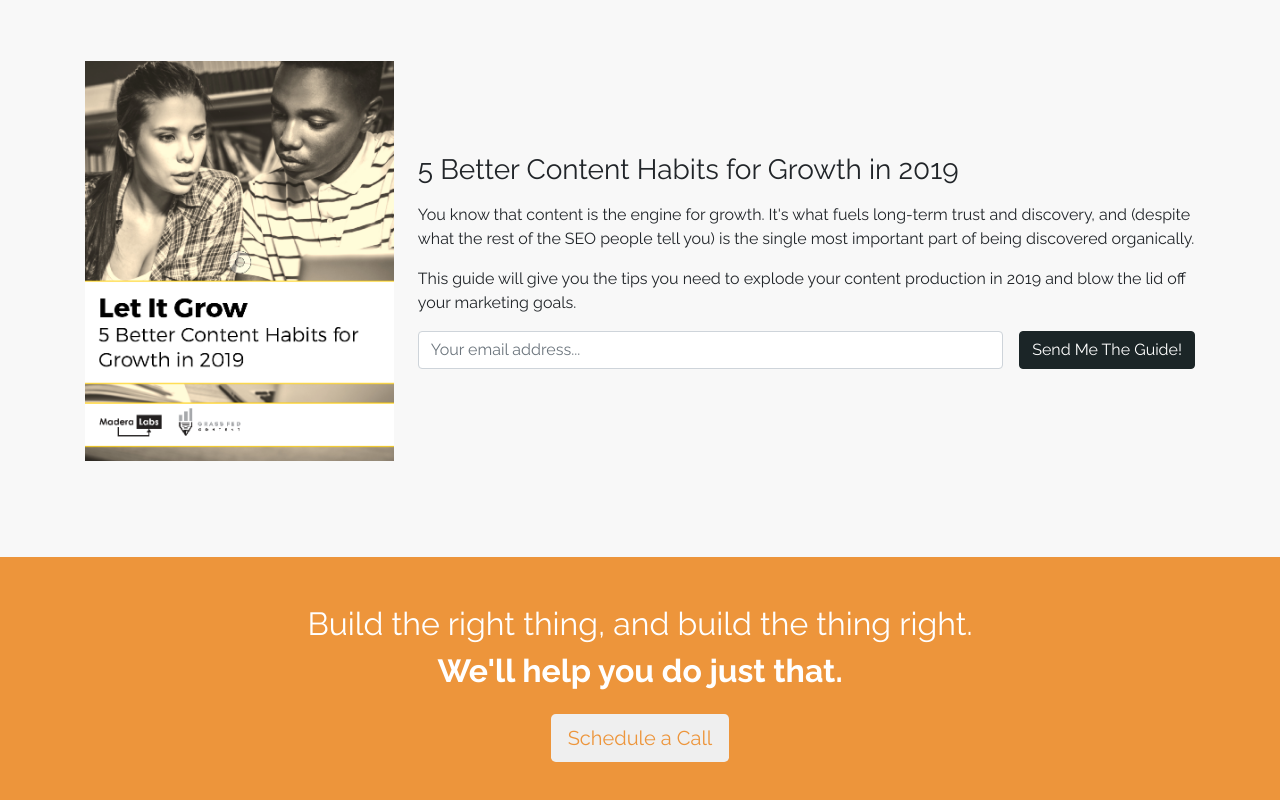
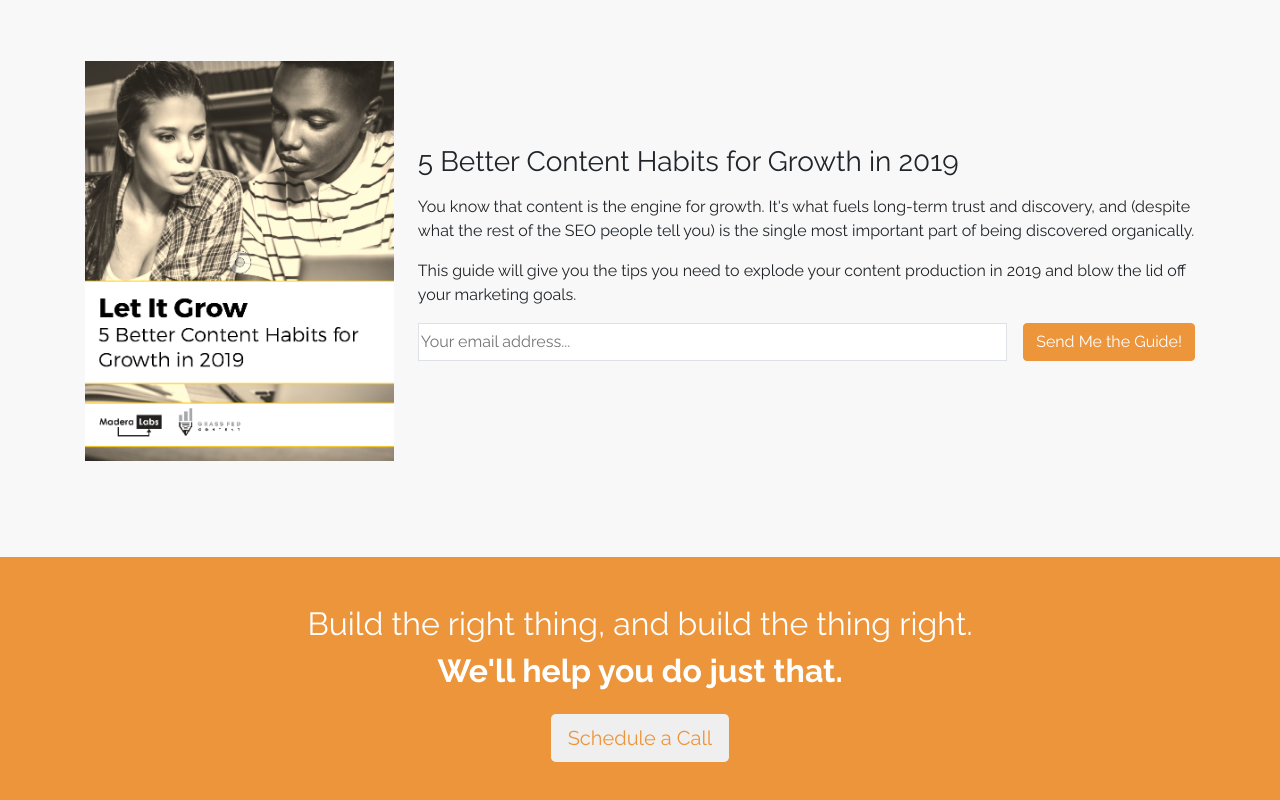
Before and after one commit to jwd2a/madera-2018, a plain HTML site: page index.html in a window 1280 px wide. Shown: the part 1963-2763 px from the top of the page. Drawn offline with Linux system fonts and the light colour scheme; a script that the page names is missing.

Commit message:
gh pages branch

```diff
--- a/index.html
+++ b/index.html
@@ -94,10 +94,26 @@
             will give you the tips you need to explode your content production in 2019 and
             blow the lid off your marketing goals.
           </p>
-          <form class="form d-flex">
-            <input type="text" placeholder="Your email address..." class="form-control mr-3" />
-            <button class="btn btn-secondary">Send Me The Guide!</button>
+          <form
+            action="https://maderalabs.us1.list-manage.com/subscribe/post?u=2933266cbc7d33352dec81252&amp;id=258f6d05d5"
+            method="post"
+            id="mc-embedded-subscribe-form"
+            name="mc-embedded-subscribe-form"
+            class="validate d-flex flex-column flex-md-row align-items-center"
+            target="_blank"
+            novalidate
+          >
+            <div class="d-flex flex-column flex-md-row justify-content-between w-100">
+              <input type="email" name="EMAIL" id="mce-EMAIL" class="flex-1 flex-grow-1 mr-3 border" placeholder="Your email address...">
+              <div style="position: absolute; left: -5000px;" aria-hidden="true"><input type="text" name="b_2933266cbc7d33352dec81252_258f6d05d5" tabindex="-1" value=""></div>
+              <button type="submit" class="btn btn-primary d-none d-md-inline-block" name="subscribe" id="mc-embedded-subscribe">Send Me the Guide!</button>
+            </div>
+            <button type="submit" class="btn btn-primary d-block d-md-none mt-3" name="subscribe" id="mc-embedded-subscribe">Send Me the Guide!</button>
           </form>
+          <div id="mce-responses" class="mt-3">
+            <div class="response" id="mce-error-response" style="display:none"></div>
+            <div class="response" id="mce-success-response" style="display:none"></div>
+          </div>
         </div>
       </div>
     </section>
@@ -106,5 +122,6 @@
       <h2><strong>We'll help you do just that.</strong></h2>
       <button class="btn btn-lg btn-white mt-3">Schedule a Call</button>
     <section>
+        <script type='text/javascript' src='//s3.amazonaws.com/downloads.mailchimp.com/js/mc-validate.js'></script><script type='text/javascript'>(function($) {window.fnames = new Array(); window.ftypes = new Array();fnames[0]='EMAIL';ftypes[0]='email';fnames[1]='FNAME';ftypes[1]='text';fnames[2]='LNAME';ftypes[2]='text';fnames[3]='ADDRESS';ftypes[3]='address';fnames[4]='PHONE';ftypes[4]='phone';fnames[5]='BIRTHDAY';ftypes[5]='birthday';}(jQuery));var $mcj = jQuery.noConflict(true);</script>
   </body>
 </html>
```
